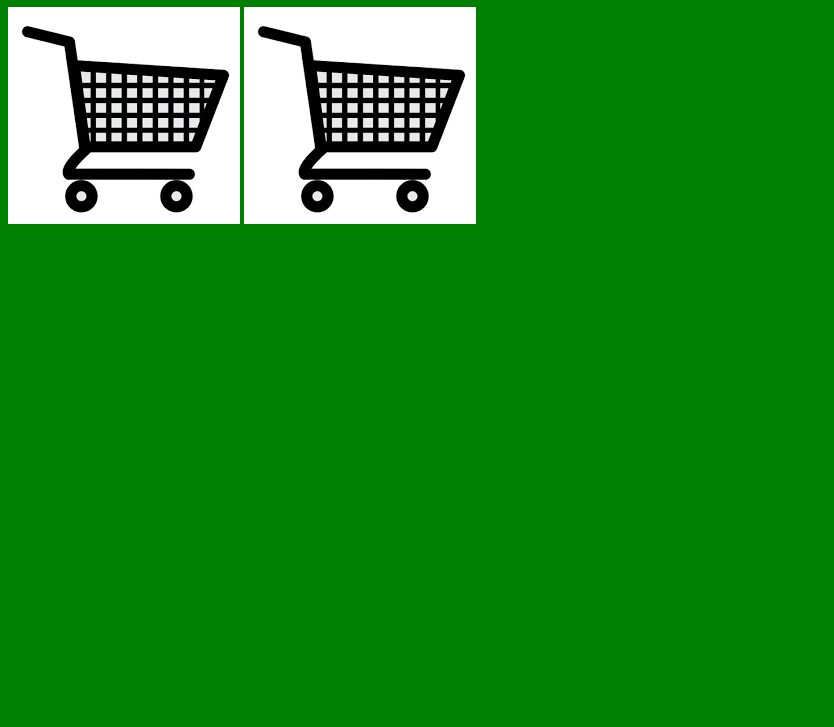
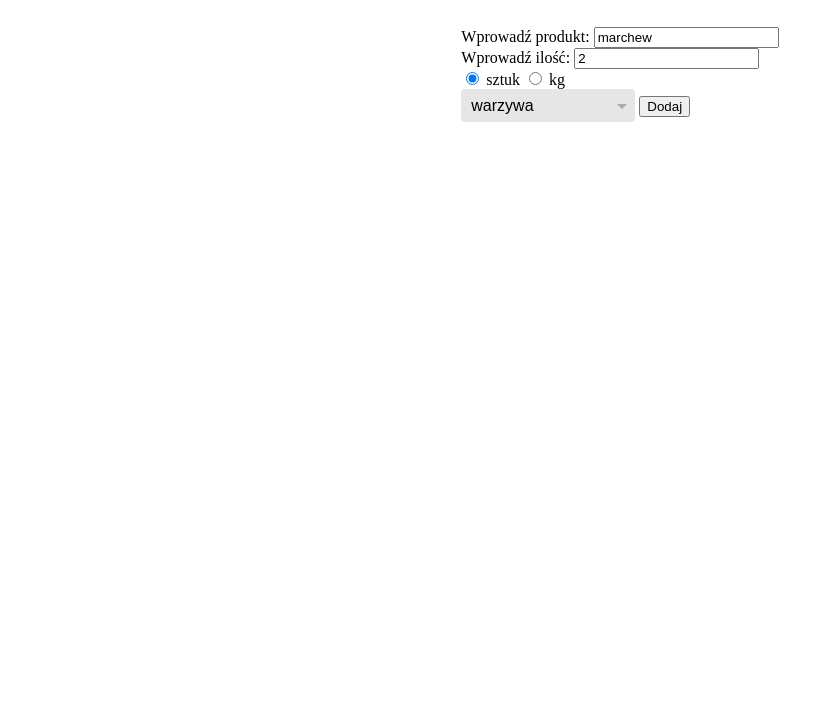
Before and after one commit to J-Z-K/shoping-list-mbd, a website built with webpack: page src/index.html in a window 1280 px wide. Shown: the part 73-800 px from the top of the page, without its empty margins (0-834 px from the left). Built offline with nearby package versions, Linux system fonts and the light colour scheme.

Commit message:
html structure and basic js

```diff
--- a/src/index.html
+++ b/src/index.html
@@ -6,8 +6,46 @@
     <title>Document</title>
   </head>
   <body>
-    <h1>Dupsgonaadd</h1>
-    <img src="./images/download.png" />
-    <img src="./images/download copy.png" />
+    <form action="" id="form">
+      <div class="inputGroup">
+        <label for="item">Wprowadź produkt:</label>
+        <input
+          type="text"
+          name="item"
+          id="item"
+          placeholder="produkt"
+          required
+          value="marchew"
+        />
+      </div>
+      <div class="inputGroup">
+        <label for="value">Wprowadź ilość:</label>
+        <input
+          type="value"
+          name="value"
+          id="value"
+          placeholder="wartość"
+          required
+          value="2"
+        />
+      </div>
+      <div class="inputGroup">
+        <input type="radio" name="unit" id="sztuk" value="0" checked required />
+        <label for="sztuk">sztuk</label>
+        <input type="radio" name="unit" id="kg" value="1" required />
+        <label for="kg">kg</label>
+      </div>
+      <div class="select-dropdown">
+        <select class="minimal" name="category">
+          <option value="0">warzywa</option>
+          <option value="1">owoce</option>
+          <option value="1">nabiał</option>
+          <option value="1">pieczywo</option>
+          <option value="1">artykuły higieniczne</option>
+        </select>
+      </div>
+      <button type="submit">Dodaj</button>
+    </form>
+    <ul id="list"></ul>
   </body>
 </html>
--- a/src/index.js
+++ b/src/index.js
@@ -1 +1,26 @@
 import "./styles/main.scss";
+
+window.onload = function () {
+  const form = document.querySelector("#form");
+  const list = document.querySelector("#list");
+  console.log(form);
+  form.onsubmit = (e) => {
+    e.preventDefault();
+    const item = document.querySelector("#item").value;
+    const value = parseFloat(document.querySelector("#value").value);
+    const unit = parseInt(
+      document.querySelector('input[name="unit"]:checked').value
+    );
+
+    list.appendChild(generateBlock(item, value, unit));
+    // console.log();
+    return false;
+  };
+};
+
+const generateBlock = (item, value, unit) => {
+  const newDiv = document.createElement("li");
+  const newContent = document.createTextNode(`${item}, ${value}, ${unit}`);
+  newDiv.appendChild(newContent);
+  return newDiv;
+};
--- a/src/styles/main.scss
+++ b/src/styles/main.scss
@@ -1,5 +1,56 @@
-$bg: green;
+* {
+  box-sizing: border-box;
+}
+body,
+html {
+  margin: 0;
+  padding: 0;
+}
 
 body {
-  background-color: $bg;
+  display: flex;
+  justify-content: center;
+  margin-top: 100px;
 }
+
+.select-dropdown,
+.select-dropdown * {
+  display: inline-block;
+  margin: 0;
+  padding: 0;
+  position: relative;
+  box-sizing: border-box;
+}
+.select-dropdown {
+  position: relative;
+  background-color: #e6e6e6;
+  border-radius: 4px;
+}
+.select-dropdown select {
+  font-size: 1rem;
+  font-weight: normal;
+  max-width: 100%;
+  padding: 8px 24px 8px 10px;
+  border: none;
+  background-color: transparent;
+  -webkit-appearance: none;
+  -moz-appearance: none;
+  appearance: none;
+}
+.select-dropdown select:active,
+.select-dropdown select:focus {
+  outline: none;
+  box-shadow: none;
+}
+.select-dropdown:after {
+  content: "";
+  position: absolute;
+  top: 50%;
+  right: 8px;
+  width: 0;
+  height: 0;
+  margin-top: -2px;
+  border-top: 5px solid #aaa;
+  border-right: 5px solid transparent;
+  border-left: 5px solid transparent;
+}
```
